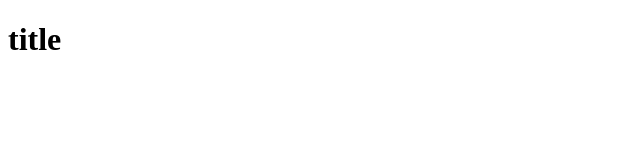
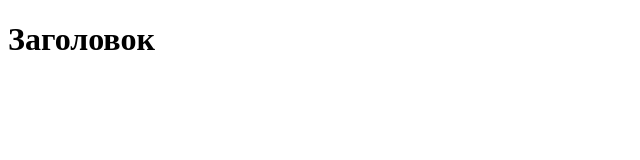
Before and after one commit to VasyaPain2004/test-git-2, a plain HTML site: page index.html in a window 1280 px wide. Shown: the whole page, without its empty margins (0-640 px from the left). Drawn offline with Linux system fonts and the light colour scheme.

Commit message:
develop header

```diff
--- a/index.html
+++ b/index.html
@@ -1,12 +1,12 @@
 <!DOCTYPE html>
 <html lang="en">
   <head>
-  <meta charset="UTF-8">
-  <meta name="viewport" content="width=device-width, initial-scale=1.0">
+    <meta charset="UTF-8" />
+    <meta name="viewport" content="width=device-width, initial-scale=1.0" />
     <title>title</title>
   </head>
   <body>
-  <h1>title</h1>
+    <header><h1>Заголовок</h1></header>
     <script src="./index.js"></script>
   </body>
 </html>
--- a/index.js
+++ b/index.js
@@ -1,3 +1 @@
 console.log('Hello world')
-
-console.error('Error')
```
Also changed, not shown: 1 other file. Lines whose indentation alone changed are shown as unchanged.
